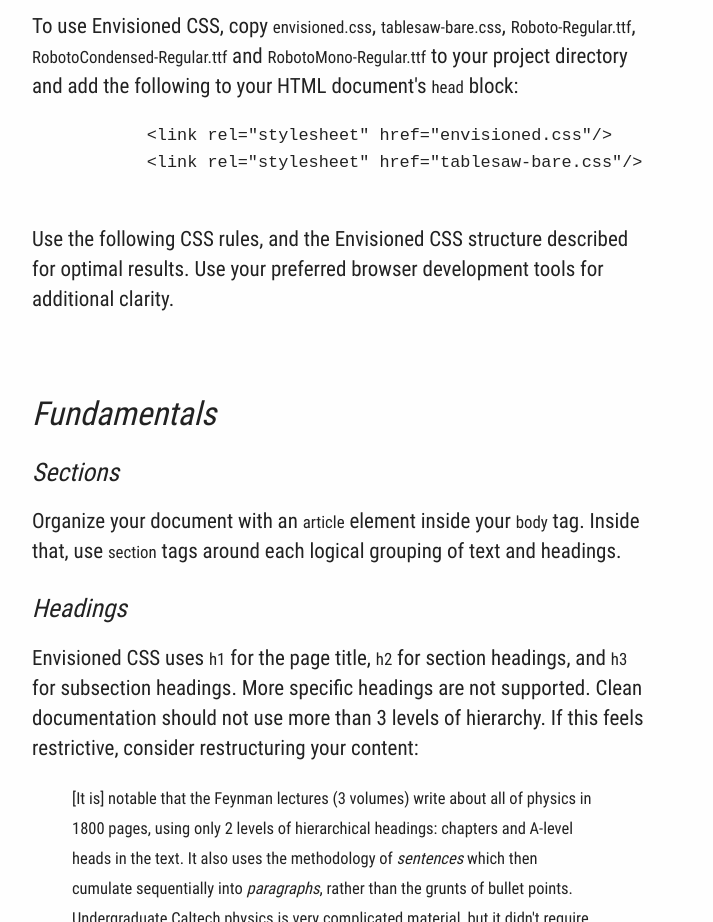
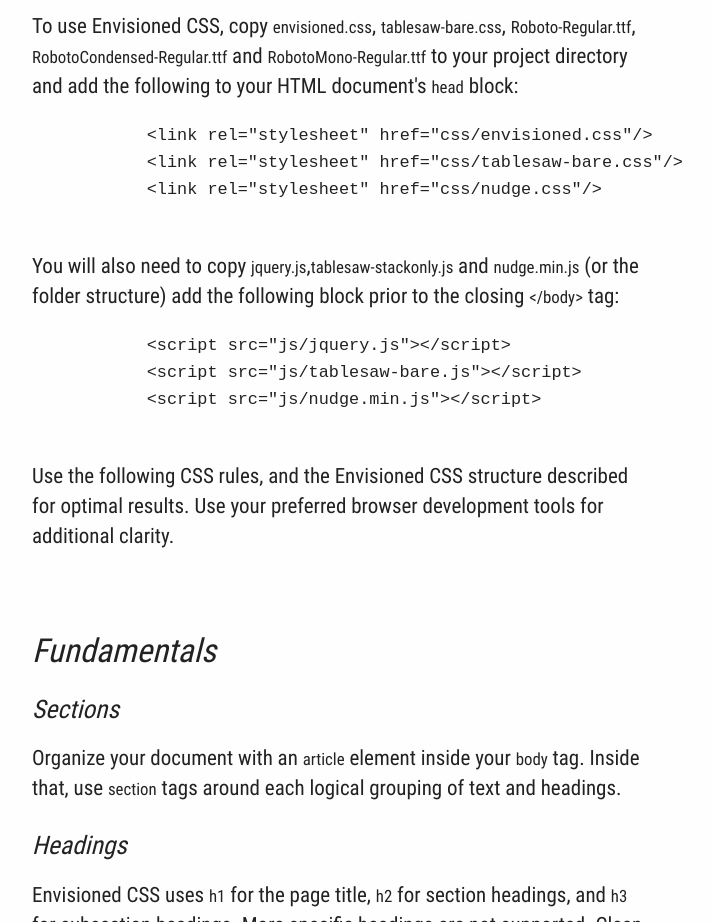
Before and after one commit to nogginfuel/envisioned-css, a plain HTML site: page index.html in a window 1280 px wide. Shown: the part 860-1782 px from the top of the page, without its empty margins (128-841 px from the left). Drawn offline with Linux system fonts and the light colour scheme.

Commit message:
Updated Getting Started Section
Added folder structure to CSS block. Also added the Javascript block for
clearer documentation.

```diff
--- a/index.html
+++ b/index.html
@@ -27,8 +27,17 @@
       <p>To use Envisioned CSS, copy <span class="code">envisioned.css</span>, <span class="code">tablesaw-bare.css</span>, <span class="code">Roboto-Regular.ttf</span>, <span class="code">RobotoCondensed-Regular.ttf</span> and <span class="code">RobotoMono-Regular.ttf</span> to your project directory and add the following to your HTML document's <span class="code">head</span> block:</p>
 
       <pre class="code">
-      	&lt;link rel="stylesheet" href="envisioned.css"/&gt;
-        &lt;link rel="stylesheet" href="tablesaw-bare.css"/&gt;
+      	&lt;link rel="stylesheet" href="css/envisioned.css"/&gt;
+        &lt;link rel="stylesheet" href="css/tablesaw-bare.css"/&gt;
+        &lt;link rel="stylesheet" href="css/nudge.css"/&gt;
+      </pre>
+
+	  <p>You will also need to copy <span class="code">jquery.js</span>,<span class="code">tablesaw-stackonly.js</span> and <span class="code">nudge.min.js</span> (or the folder structure) add the following block prior to the closing <span class="code">&lt;/body&gt;</span> tag:
+
+	  <pre class="code">
+      	&lt;script src="js/jquery.js"&gt;&lt;/script&gt;
+        &lt;script src="js/tablesaw-bare.js"&gt;&lt;/script&gt;
+        &lt;script src="js/nudge.min.js"&gt;&lt;/script&gt;
       </pre>
 
       <p>Use the following CSS rules, and the Envisioned CSS structure described for optimal results.  Use your preferred browser development tools for additional clarity.</p>
```
